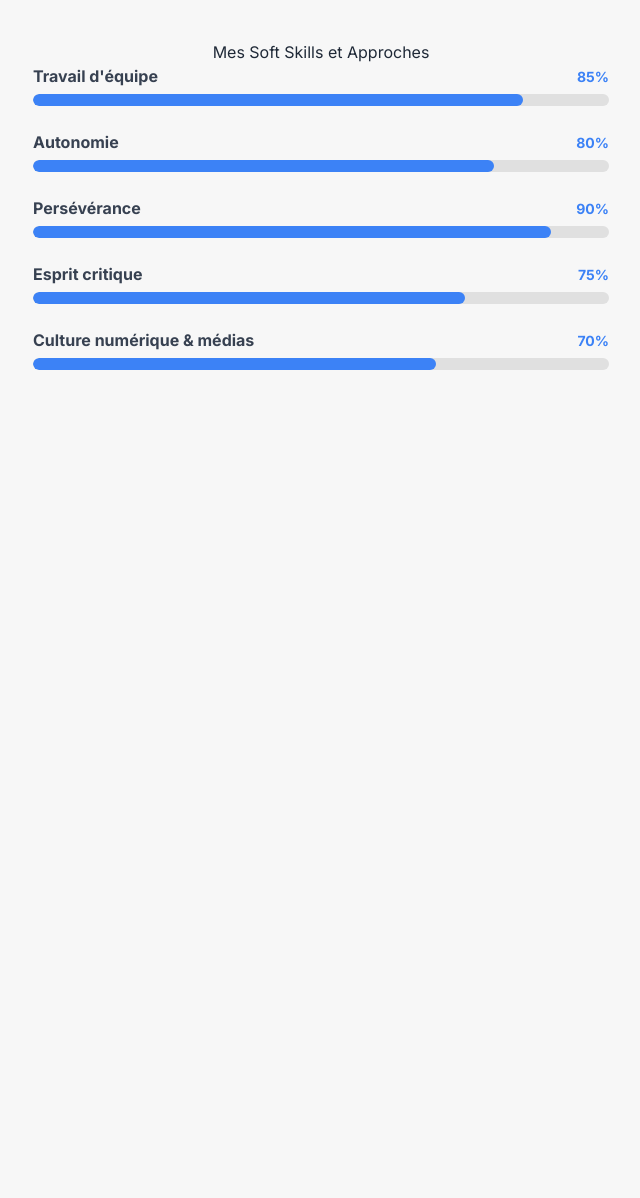
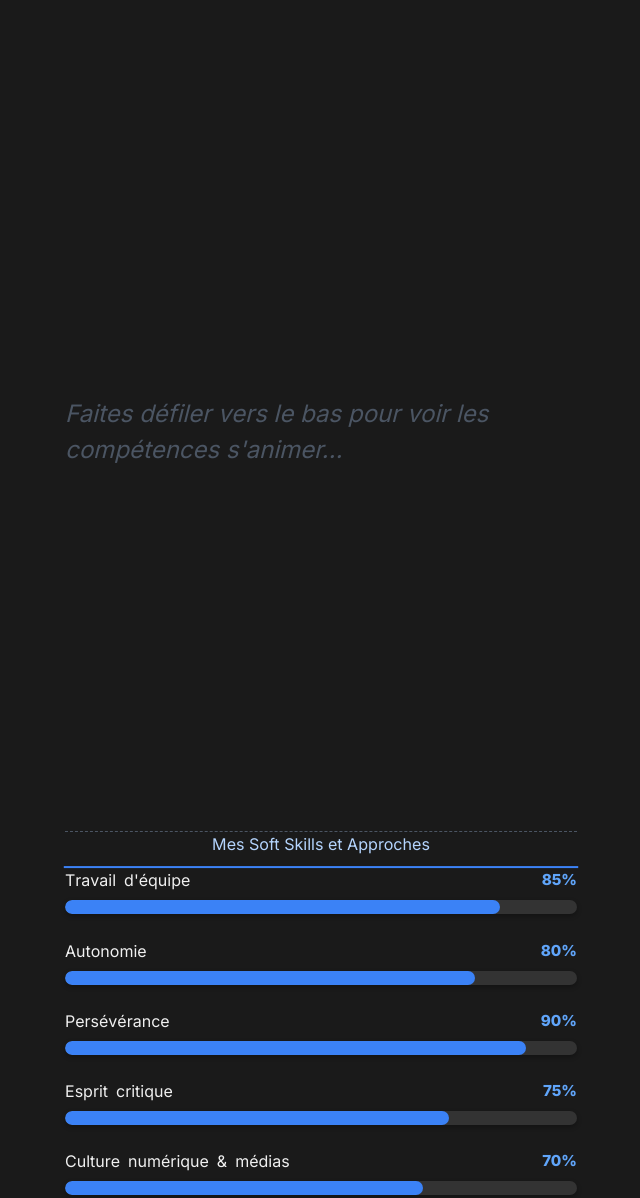
Before and after one commit to nali-333/cv, a plain HTML site: page testprojet2.html in a window 1280 px wide. Shown: the whole page, without its empty margins (319-959 px from the left). Before the commit the page ends 800 px from the top, so only its background shows below. Drawn offline with nearby package versions, Linux system fonts and the light colour scheme.

Commit message:
Update testprojet2.html

```diff
--- a/testprojet2.html
+++ b/testprojet2.html
@@ -3,25 +3,24 @@
 <head>
     <meta charset="UTF-8">
     <meta name="viewport" content="width=device-width, initial-scale=1.0">
-    <title>CV - Compétences Animées</title>
-    <!-- Chargement de Tailwind CSS pour un stylisme rapide et responsive -->
-    <!-- Nécessaire ici pour le conteneur principal et la structure Flex -->
+    <title>CV - Compétences Animées au Scroll</title>
+
+    <!-- Tailwind CSS pour le style moderne et responsive -->
     <script src="https://cdn.tailwindcss.com"></script>
-    <!-- Chargement d'Anime.js -->
+
+    <!-- Anime.js CDN pour les animations -->
     <script src="https://cdnjs.cloudflare.com/ajax/libs/animejs/3.2.1/anime.min.js"></script>
 
-    <!-- Importations Firebase (obligatoires pour le fonctionnement du Canvas) -->
+    <!-- Configuration Firebase (obligatoire pour l'environnement d'exécution) -->
     <script type="module">
         import { initializeApp } from "https://www.gstatic.com/firebasejs/11.6.1/firebase-app.js";
         import { getAuth, signInAnonymously, signInWithCustomToken, onAuthStateChanged } from "https://www.gstatic.com/firebasejs/11.6.1/firebase-auth.js";
         import { getFirestore, doc, onSnapshot } from "https://www.gstatic.com/firebasejs/11.6.1/firebase-firestore.js";
 
-        // Variables globales fournies par l'environnement
         const appId = typeof __app_id !== 'undefined' ? __app_id : 'default-app-id';
         const firebaseConfig = JSON.parse(typeof __firebase_config !== 'undefined' ? __firebase_config : '{}');
         const initialAuthToken = typeof __initial_auth_token !== 'undefined' ? __initial_auth_token : null;
 
-        // Initialisation de Firebase
         let app, db, auth;
 
         try {
@@ -29,14 +28,12 @@
                 app = initializeApp(firebaseConfig);
                 db = getFirestore(app);
                 auth = getAuth(app);
-            } else {
-                console.error("Firebase config is missing or invalid.");
             }
         } catch (error) {
             console.error("Firebase initialization failed:", error);
         }
 
-        // Fonction pour démarrer l'animation après l'authentification
+        // Fonction pour démarrer l'initialisation après l'authentification
         const startApp = async () => {
             let userId = null;
 
@@ -52,101 +49,132 @@
                     const initDocRef = doc(db, 'artifacts', appId, 'users', userId, 'config', 'init');
 
                     const unsubscribe = onSnapshot(initDocRef, (docSnapshot) => {
-                        if (window.startSkillAnimations) {
-                            window.startSkillAnimations();
+                        if (window.initScrollTrigger) {
+                            window.initScrollTrigger(); // Démarre l'Observer après initialisation
                         }
                         unsubscribe();
                     }, (error) => {
                         console.error("Error subscribing to init doc:", error);
-                        if (window.startSkillAnimations) {
-                            window.startSkillAnimations();
+                        if (window.initScrollTrigger) {
+                            window.initScrollTrigger();
                         }
                     });
 
                 } catch (error) {
                     console.error("Firebase Authentication failed:", error);
-                    if (window.startSkillAnimations) {
-                        window.startSkillAnimations();
+                    if (window.initScrollTrigger) {
+                        window.initScrollTrigger();
                     }
                 }
             } else {
-                if (window.startSkillAnimations) {
-                    window.startSkillAnimations();
+                if (window.initScrollTrigger) {
+                    window.initScrollTrigger();
                 }
             }
         };
 
-        // Démarrer le processus d'initialisation
         window.addEventListener('load', startApp);
     </script>
 
     <style>
-        /* Définition de la police Inter (améliore l'apparence) */
+        /* Importation de police et styles de base */
         @import url('https://fonts.googleapis.com/css2?family=Inter:wght@100..900&display=swap');
         body {
             font-family: 'Inter', sans-serif;
-            padding: 40px;
-            background: #f7f7f7;
+            background: #1a1a1a; /* Fond noir */
+            color: #f0f0f0; /* Texte clair */
+            /* Ajout pour une meilleure perspective 3D */
+            perspective: 1000px;
         }
 
         h1 {
             text-align: center;
-            font-size: 2rem; /* Plus grand pour l'esthétique */
-            margin-bottom: 20px;
-            color: #1f2937;
+            font-size: 2.2rem;
+            margin-bottom: 30px;
+            color: #ffffff;
+            border-bottom: 2px solid #3c82f6;
+            padding-bottom: 10px;
+        }
+
+        /* État initial de la section pour l'effet de pop/bascule */
+        #skills-section {
+            transform: scale(0.95) rotateX(10deg);
+            opacity: 0;
+            transform-origin: top center; /* Rotation depuis le haut */
         }
 
         .skill-item {
-            margin-bottom: 20px;
+            margin-bottom: 25px;
+            /* Masque initialement les éléments pour l'effet d'apparition */
+            opacity: 0;
         }
 
-        /* Conteneur de la barre (votre .bar) */
         .skill-bar-container {
-            background: #e0e0e0;
-            height: 12px;
-            border-radius: 6px;
+            background: #333333;
+            height: 14px;
+            border-radius: 7px;
             overflow: hidden;
+            box-shadow: 0 2px 5px rgba(0, 0, 0, 0.3);
         }
 
-        /* Remplissage de la barre (votre .fill) */
         .skill-bar-fill {
             height: 100%;
-            width: 0%; /* Initialisé à 0 pour l'animation */
-            background: #3c82f6;
-            border-radius: 6px;
+            width: 0%;
+            background: #3b82f6; /* Bleu solide rétabli */
+            border-radius: 7px;
         }
 
-        /* Conteneur pour le Label et le Compteur */
         .skill-header {
             display: flex;
             justify-content: space-between;
             align-items: center;
-            margin-bottom: 6px;
+            margin-bottom: 8px;
         }
 
-        .skill-label-text {
-            font-weight: bold;
-            color: #374151;
+        /* Styles pour le texte splité par lettre */
+        .skill-label-text span {
+            display: inline-block; /* Nécessaire pour l'animation individuelle des lettres */
+            opacity: 0; /* Masqué initialement pour l'animation d'apparition */
         }
 
-        /* Style pour le compteur de pourcentage */
         .skill-counter {
-            font-weight: 700;
-            color: #3c82f6; /* Bleu primaire */
-            min-width: 3rem;
+            font-weight: 800;
+            color: #60a5fa;
+            min-width: 3.5rem;
             text-align: right;
-            font-size: 0.875rem; /* text-sm */
+            font-size: 0.95rem;
+            opacity: 0; /* Masqué initialement */
+        }
+
+        /* Classe pour le remplissage forcé */
+        .h-filler {
+            /* Hauteur de 100% de la fenêtre visible (viewport height) */
+            height: 100vh;
+            display: flex;
+            justify-content: center;
+            align-items: center;
+            font-size: 1.5rem;
+            color: #4b5563; /* Texte gris discret */
+            font-style: italic;
+            border-bottom: 1px dashed #4b5563;
         }
     </style>
 </head>
 <body>
 
-    <main class="max-w-xl mx-auto">
+    <main class="max-w-xl mx-auto p-4 md:p-8">
+
+        <!-- ZONE DE REMPLISSAGE POUR FORCER LE SCROLL -->
+        <div class="h-filler">
+            Faites défiler vers le bas pour voir les compétences s'animer...
+        </div>
+
+        <!-- SECTION DES COMPÉTENCES (CIBLE DE L'OBSERVER) -->
+        <section id="skills-section">
             <h1>Mes Soft Skills et Approches</h1>
 
-        <div id="skills-section" class="space-y-6">
+            <div class="space-y-6">
 
-            <!-- Compétence 1 : Travail d'équipe -->
                 <div class="skill-item" data-skill-level="85">
                     <div class="skill-header">
                         <span class="skill-label-text">Travail d'équipe</span>
@@ -157,7 +185,6 @@
                     </div>
                 </div>
 
-            <!-- Compétence 2 : Autonomie -->
                 <div class="skill-item" data-skill-level="80">
                     <div class="skill-header">
                         <span class="skill-label-text">Autonomie</span>
@@ -168,7 +195,6 @@
                     </div>
                 </div>
 
-            <!-- Compétence 3 : Persévérance -->
                 <div class="skill-item" data-skill-level="90">
                     <div class="skill-header">
                         <span class="skill-label-text">Persévérance</span>
@@ -179,7 +205,6 @@
                     </div>
                 </div>
 
-            <!-- Compétence 4 : Esprit critique -->
                 <div class="skill-item" data-skill-level="75">
                     <div class="skill-header">
                         <span class="skill-label-text">Esprit critique</span>
@@ -190,7 +215,6 @@
                     </div>
                 </div>
 
-            <!-- Compétence 5 : Culture numérique & médias -->
                 <div class="skill-item" data-skill-level="70">
                     <div class="skill-header">
                         <span class="skill-label-text">Culture numérique & médias</span>
@@ -203,19 +227,69 @@
 
             </div>
 
+        </section>
+
     </main>
 
     <script>
-        // Fonction principale pour l'animation
+        // Utilitaire pour splitter le texte en spans (simule SplitText)
+        function splitTextIntoSpans() {
+            document.querySelectorAll('.skill-label-text').forEach(element => {
+                const text = element.textContent;
+                element.textContent = ''; // Vide le contenu original
+
+                text.split('').forEach(char => {
+                    const span = document.createElement('span');
+                    span.textContent = char;
+                    if (char === ' ') {
+                        span.style.width = '0.5em'; // Espace pour les mots
+                    }
+                    element.appendChild(span);
+                });
+            });
+        }
+
+        // 1. Animation de la section complète (Pop en 3D)
+        window.startSectionPopAnimation = function() {
+            anime({
+                targets: '#skills-section',
+                scale: [0.95, 1],       // Mise à l'échelle de 95% à 100%
+                rotateX: [10, 0],       // Bascule de 10 degrés à 0
+                opacity: [0, 1],        // Apparaît
+                easing: 'easeOutQuad',
+                duration: 800,
+            });
+        };
+
+        // 2. Animation du titre (Pulsation constante)
+        window.startTitlePulseAnimation = function() {
+            anime({
+                targets: '#skills-section h1',
+                scale: [1, 1.01],
+                color: ['#ffffff', '#60a5fa'], // Pulsation de couleur
+                easing: 'easeInOutSine',
+                duration: 2000,
+                direction: 'alternate',
+                loop: true
+            });
+        };
+
+        // 3. Animation des barres et des compteurs
         window.startSkillAnimations = function() {
-            // Utilise l'attribut data-skill-level pour récupérer le niveau
             const skillItems = document.querySelectorAll('.skill-item');
 
-            // Crée une timeline Anime.js pour orchestrer les animations en cascade
+            // Fait apparaître les blocs de compétence individuelle
+            anime({
+                targets: skillItems,
+                opacity: 1,
+                easing: 'linear',
+                duration: 500
+            });
+
             const tl = anime.timeline({
                 easing: 'easeInOutExpo',
-                duration: 1500, // Durée de base pour chaque animation
-                delay: anime.stagger(200), // Décalage de 200ms entre le début de chaque barre
+                duration: 1500,
+                delay: anime.stagger(200), // Décalage entre chaque barre
                 autoplay: true
             });
 
@@ -224,36 +298,76 @@
                 const fillElement = item.querySelector('[data-skill-fill]');
                 const counterElement = item.querySelector('[data-counter]');
 
-                // 1. Animation de la Largeur (la barre se remplit)
+                // Animation de la largeur de la barre (timeline + stagger)
                 tl.add({
                     targets: fillElement,
-                    width: `${level}%`, // Anime la propriété CSS 'width' de 0% à 'level%'
-                }, 0); // Le '0' permet d'aligner cette animation au début du stagger
+                    width: `${level}%`,
+                }, 0);
 
+                // Animation du compteur numérique (timeline + stagger)
+                tl.add({
+                    targets: counterElement,
+                    opacity: 1, // Fait apparaître le compteur
+                }, index * 200);
 
-                // 2. Animation du Compteur Numérique (le nombre s'incrémente)
                 tl.add({
-                    targets: { p: 0 }, // Propriété JS de départ
-                    p: level, // Propriété JS d'arrivée
-                    round: 1, // Arrondir à l'entier le plus proche
+                    targets: { p: 0 },
+                    p: level,
+                    round: 1,
                     duration: 1500,
                     easing: 'easeInOutExpo',
                     update: function(anim) {
-                        // Mettre à jour l'élément HTML à chaque frame de l'animation
-                        // La valeur animée se trouve dans anim.animations[0].currentValue
                         counterElement.textContent = Math.round(anim.animations[0].currentValue) + '%';
                     }
-                }, index * 200); // Synchroniser l'animation du compteur avec le stagger de la barre
-
+                }, index * 200);
             });
         };
 
-        // --- PROCHAINE ÉTAPE : DÉCLENCHEMENT AU SCROLL ---
-        // Pour déclencher l'animation uniquement lorsque l'utilisateur atteint la section :
-        // 1. Déplacer `window.startSkillAnimations()` dans la fonction `callback` de l'Intersection Observer.
-        // 2. Supprimer la ligne `window.addEventListener('load', startApp)` et créer l'Observer.
-        // 3. Vous n'aurez plus besoin du code Firebase, car il est géré par la librairie
-        //    qui utilise window.addEventListener('load', startApp) en interne.
+        // 4. Animation du texte (Split Text)
+        window.startSplitTextAnimation = function() {
+            const spans = document.querySelectorAll('.skill-label-text span');
+
+            anime({
+                targets: spans,
+                translateY: [10, 0], // Remonte de 10px à 0
+                opacity: [0, 1],    // Apparaît
+                easing: 'easeOutQuad',
+                duration: 800,
+                delay: anime.stagger(20, {start: 300}), // Décalage très court entre chaque lettre
+            });
+        };
+
+
+        // 5. Déclenchement au scroll (Intersection Observer)
+        window.initScrollTrigger = function() {
+            // Prépare le texte avant l'observation
+            splitTextIntoSpans();
+
+            const target = document.getElementById('skills-section');
+            if (!target) return;
+
+            const observer = new IntersectionObserver((entries) => {
+                entries.forEach(entry => {
+                    if (entry.isIntersecting) {
+                        // L'élément est visible : on lance toutes les animations
+                        window.startSectionPopAnimation(); // Animation de la section
+                        window.startTitlePulseAnimation(); // Animation du titre
+                        window.startSkillAnimations();     // Animation des barres et compteurs
+                        window.startSplitTextAnimation();  // Animation du texte
+
+                        // On arrête l'observation
+                        observer.unobserve(entry.target);
+                    }
+                });
+            }, {
+                threshold: 0.1
+            });
+
+            observer.observe(target);
+        };
+
+        // La fonction window.initScrollTrigger() est appelée après
+        // l'initialisation de Firebase.
     </script>
 </body>
 </html>
```
Lines whose indentation alone changed are shown as unchanged.
